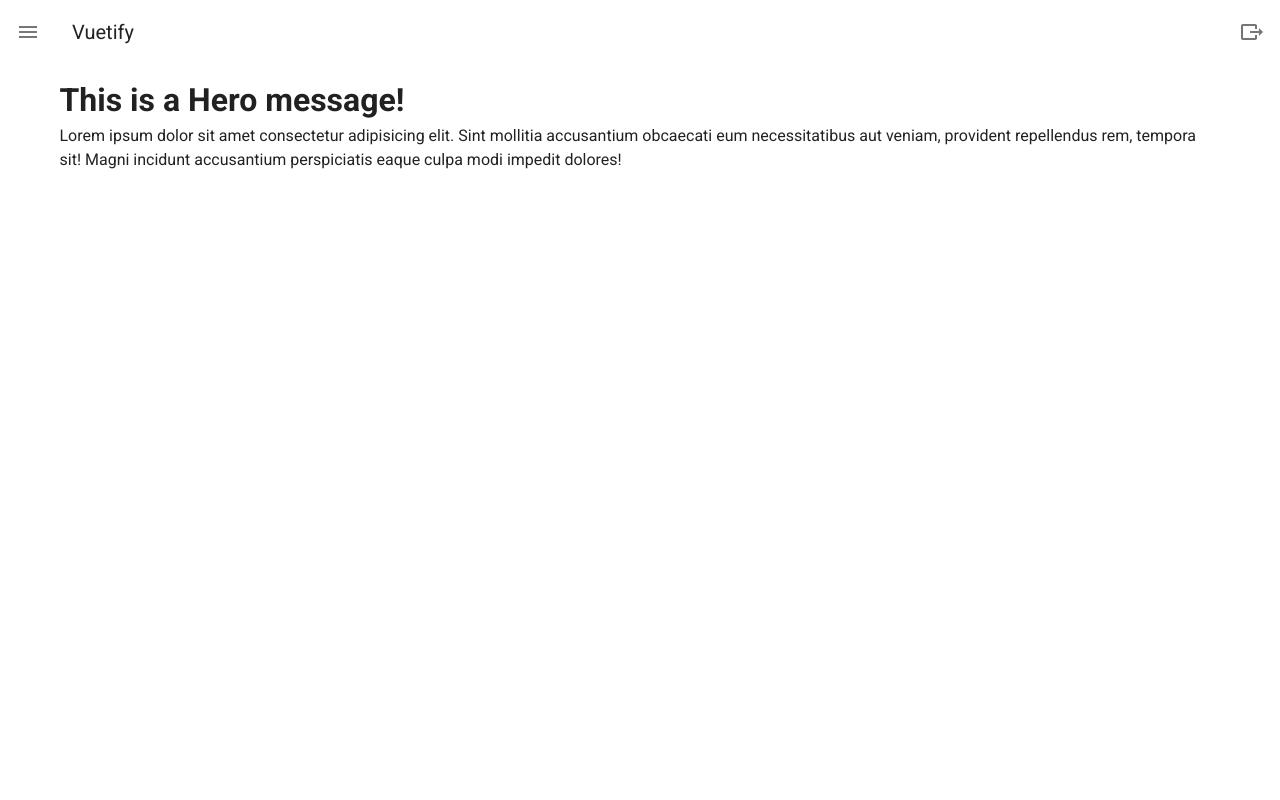
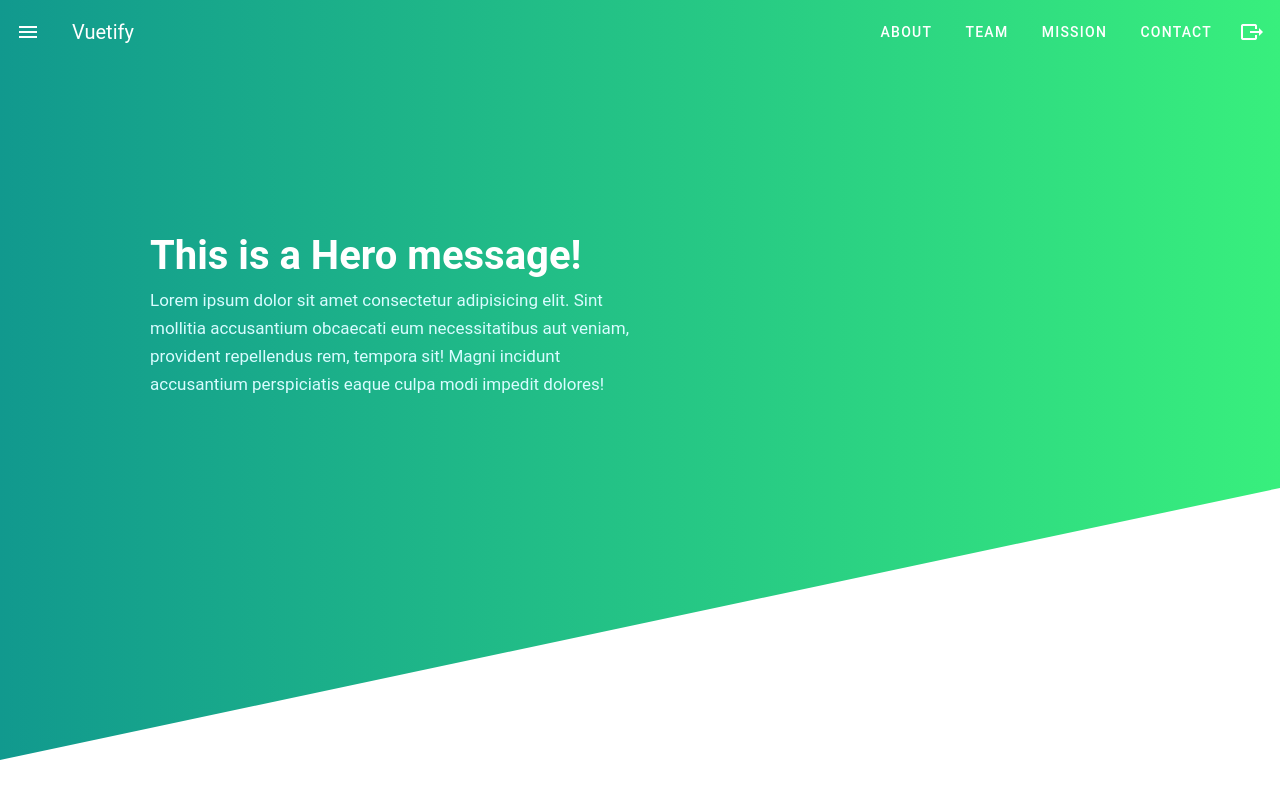
Before and after one commit to GustafHultgren/vuetify-template, a Vue app: page / in a window 1280 px wide. Shown: the top 800 px of the page. Built offline with nearby package versions, Linux system fonts and the light colour scheme.

Commit message:
add feature section

```diff
--- a/public/index.html
+++ b/public/index.html
@@ -6,7 +6,8 @@
     <meta name="viewport" content="width=device-width,initial-scale=1.0">
     <link rel="icon" href="<%= BASE_URL %>favicon.ico">
     <title>vuetify-template</title>
-    <link rel="stylesheet" href="https://fonts.googleapis.com/css?family=Roboto:100,300,400,500,700,900">
+    <!-- <link rel="stylesheet" href="https://fonts.googleapis.com/css?family=Roboto:100,300,400,500,700,900"> -->
+    <link href="https://fonts.googleapis.com/css?family=Lato&display=swap" rel="stylesheet">
     <link rel="stylesheet" href="https://cdn.jsdelivr.net/npm/@mdi/font@latest/css/materialdesignicons.min.css">
   </head>
   <body>
--- a/src/App.vue
+++ b/src/App.vue
@@ -1,7 +1,7 @@
 <template>
   <v-app>
     <navbar />
-    <v-content>
+    <v-content class="white">
       <Home />
     </v-content>
   </v-app>
@@ -22,3 +22,15 @@ export default {
   })
 };
 </script>
+
+<style scoped>
+html,
+body {
+  margin: 0;
+  padding: 0;
+  font-family: 'Lato', sans-serif;
+}
+/* body {
+  font-family: "Open Sans", sans-serif;
+} */
+</style>
--- a/src/components/Navbar.vue
+++ b/src/components/Navbar.vue
@@ -1,11 +1,15 @@
 <template>
   <nav>
-    <v-toolbar flat>
-      <v-app-bar-nav-icon></v-app-bar-nav-icon>
+    <v-toolbar flat absolute width="100%" class="white--text" style="background: transparent">
+      <v-app-bar-nav-icon color="white"></v-app-bar-nav-icon>
       <v-toolbar-title>Vuetify</v-toolbar-title>
       <v-spacer />
+      <v-btn text color="white">About</v-btn>
+      <v-btn text color="white">Team</v-btn>
+      <v-btn text color="white">Mission</v-btn>
+      <v-btn text color="white">Contact</v-btn>
       <v-btn icon>
-        <v-icon>mdi-export</v-icon>
+        <v-icon color="white">mdi-export</v-icon>
       </v-btn>
     </v-toolbar>
   </nav>
--- a/src/plugins/vuetify.js
+++ b/src/plugins/vuetify.js
@@ -1,10 +1,34 @@
 import Vue from "vue";
 import Vuetify from "vuetify/lib";
+import colors from "vuetify/lib/util/colors";
 
 Vue.use(Vuetify);
 
 export default new Vuetify({
+  theme: {
+    themes: {
+      light: {
+        primary: "#8bc34a",
+        secondary: "#9c27b0",
+        accent: "#cddc39",
+        error: "#f44336",
+        warning: "#ff9800",
+        info: "#00bcd4",
+        success: "#4caf50"
+      }
+    }
+  },
   icons: {
     iconfont: "mdi"
   }
 });
+
+// {
+//   primary: colors.light - green.base,
+//     secondary: colors.purple.base,
+//       accent: colors.lime.base,
+//         error: colors.red.base,
+//           warning: colors.orange.base,
+//             info: colors.cyan.base,
+//               success: colors.green.base
+// }
--- a/src/views/Home.vue
+++ b/src/views/Home.vue
@@ -1,12 +1,150 @@
 <template>
-  <v-container>
+  <v-container fluid class="pa-0">
+    <div class="block"></div>
+    <div class="img-wrapper">
+      <img src="https://stripe.com/img/v3/home/app-illustrations/catawiki.svg" alt="hello" />
+    </div>
     <div class="text">
       <h1>This is a Hero message!</h1>
       <p>Lorem ipsum dolor sit amet consectetur adipisicing elit. Sint mollitia accusantium obcaecati eum necessitatibus aut veniam, provident repellendus rem, tempora sit! Magni incidunt accusantium perspiciatis eaque culpa modi impedit dolores!</p>
     </div>
+    <div style="height: 300px"></div>
+    <section class="pa-4">
+      <h1 class="grey--text text--darken-3 text-center">Features</h1>
+      <v-layout row justify-space-around wrap class="mt-4">
+        <v-card v-for="feature in features" :key="feature.title" width="400" class="pa-3 text-center">
+          <v-layout column align-center>
+            <v-avatar size="78" color="primary">
+              <v-icon size="48" dark>{{feature.icon}}</v-icon>
+            </v-avatar>
+            <h4 class="my-2">{{feature.title}}</h4>
+            <div class="body-2">{{feature.body}}</div>
+          </v-layout>
+        </v-card>
+      </v-layout>
+    </section>
   </v-container>
 </template>
 
 <script>
-export default {};
+export default {
+  data: () => ({
+    features: [
+      { title: "Secure", body: "Feature body", icon: "mdi-fingerprint" },
+      { title: "Feature 2", body: "Feature body", icon: "mdi-account-circle" },
+      { title: "Feature 2", body: "Feature body", icon: "mdi-account-circle" },
+    ]
+  })
+};
 </script>
+
+<style scoped>
+.block {
+  width: 100%;
+  height: 760px;
+  background: linear-gradient(150deg, #53f 15%, #05d5ff 70%, #a6ffcb 94%);
+  transform: skewY(-12deg);
+  transform-origin: 0;
+  position: absolute;
+  top: 0;
+  background: #11998e; /* fallback for old browsers */
+  background: -webkit-linear-gradient(
+    to right,
+    #38ef7d,
+    #11998e
+  ); /* Chrome 10-25, Safari 5.1-6 */
+  background: linear-gradient(
+    to left,
+    #38ef7d,
+    #11998e
+  ); /* W3C, IE 10+/ Edge, Firefox 16+, Chrome 26+, Opera 12+, Safari 7+ */
+}
+
+.text {
+  position: relative;
+  height: 760px;
+  display: flex;
+  margin: -60px 0 0 150px;
+  flex-direction: column;
+  justify-content: center;
+  color: #fff;
+  max-width: 1024px;
+}
+.text h1 {
+  font-size: 40px;
+  opacity: 0;
+  animation: fadein 1s;
+  animation-delay: 0.2s;
+  animation-fill-mode: forwards;
+}
+.text p {
+  color: #d9fcff;
+  font-size: 20px;
+  max-width: 50%;
+  font-size: 17px;
+  line-height: 28px;
+  opacity: 0;
+  animation: fadein 1s;
+  animation-delay: 0.8s;
+  animation-fill-mode: forwards;
+}
+
+.img-wrapper {
+  position: absolute;
+  opacity: 0;
+  top: 400px;
+  right: 100px;
+  transform: translateY(100px) rotate(-12deg);
+  background: #fff;
+  padding: 8px 38px;
+  border-radius: 24px;
+  box-shadow: inset 0 4px 7px 1px #fff,
+    inset 0 -5px 20px rgba(173, 186, 204, 0.25), 0 2px 6px rgba(0, 21, 64, 0.14),
+    0 10px 20px rgba(0, 21, 64, 0.05);
+  animation: up 1s;
+  animation-delay: 0.6s;
+  animation-fill-mode: forwards;
+}
+.img-wrapper img {
+  width: 500px;
+  height: auto;
+}
+
+@keyframes up {
+  0% {
+    transform: translateY(100px) rotate(-12deg);
+    opacity: 0;
+  }
+  100% {
+    transform: translateY(0) rotate(-12deg);
+    opacity: 1;
+  }
+}
+
+@keyframes fadein {
+  0% {
+    opacity: 0;
+  }
+  100% {
+    opacity: 1;
+  }
+}
+
+@media screen and (max-width: 830px) {
+  .img-wrapper {
+    display: none;
+  }
+}
+
+@media screen and (max-height: 600px) {
+  .text {
+    margin: -200px 0 0 150px;
+  }
+  .block {
+    height: 500px;
+  }
+  .img-wrapper {
+    top: 280px;
+  }
+}
+</style>
```
